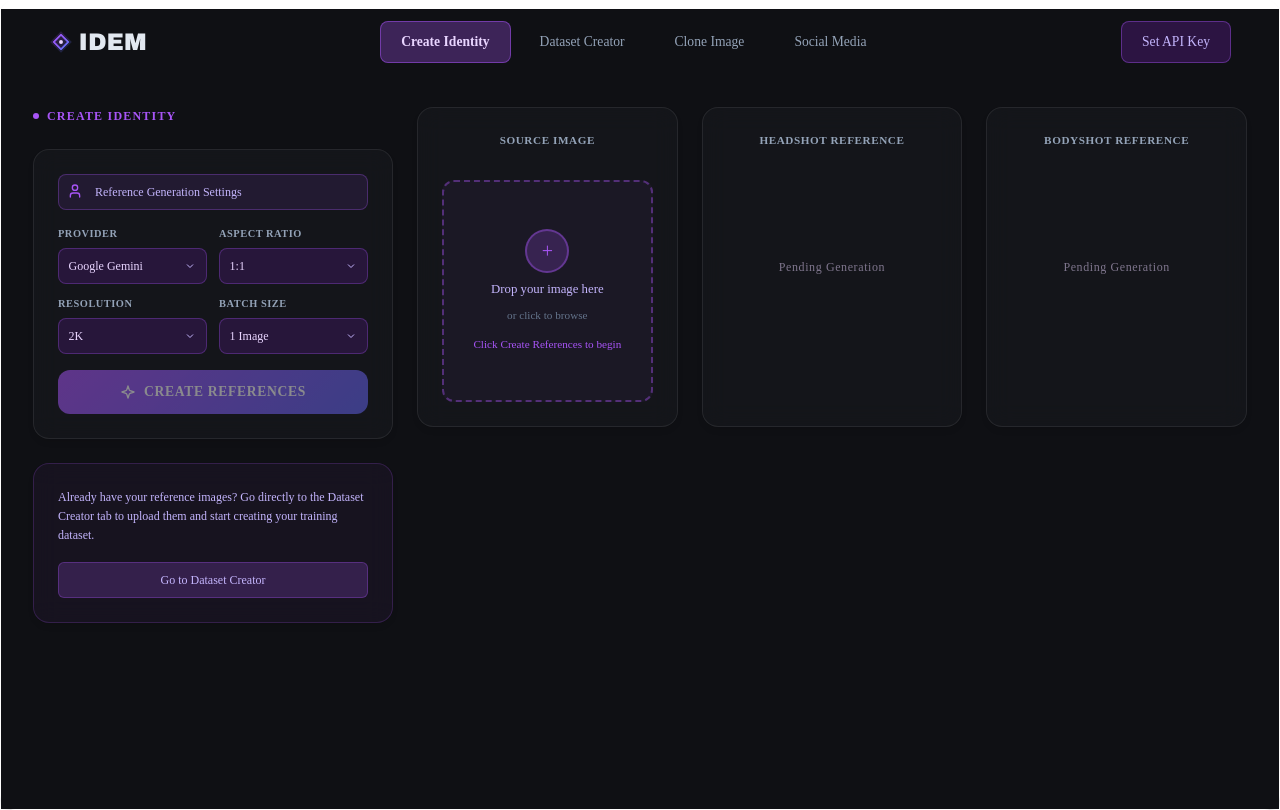
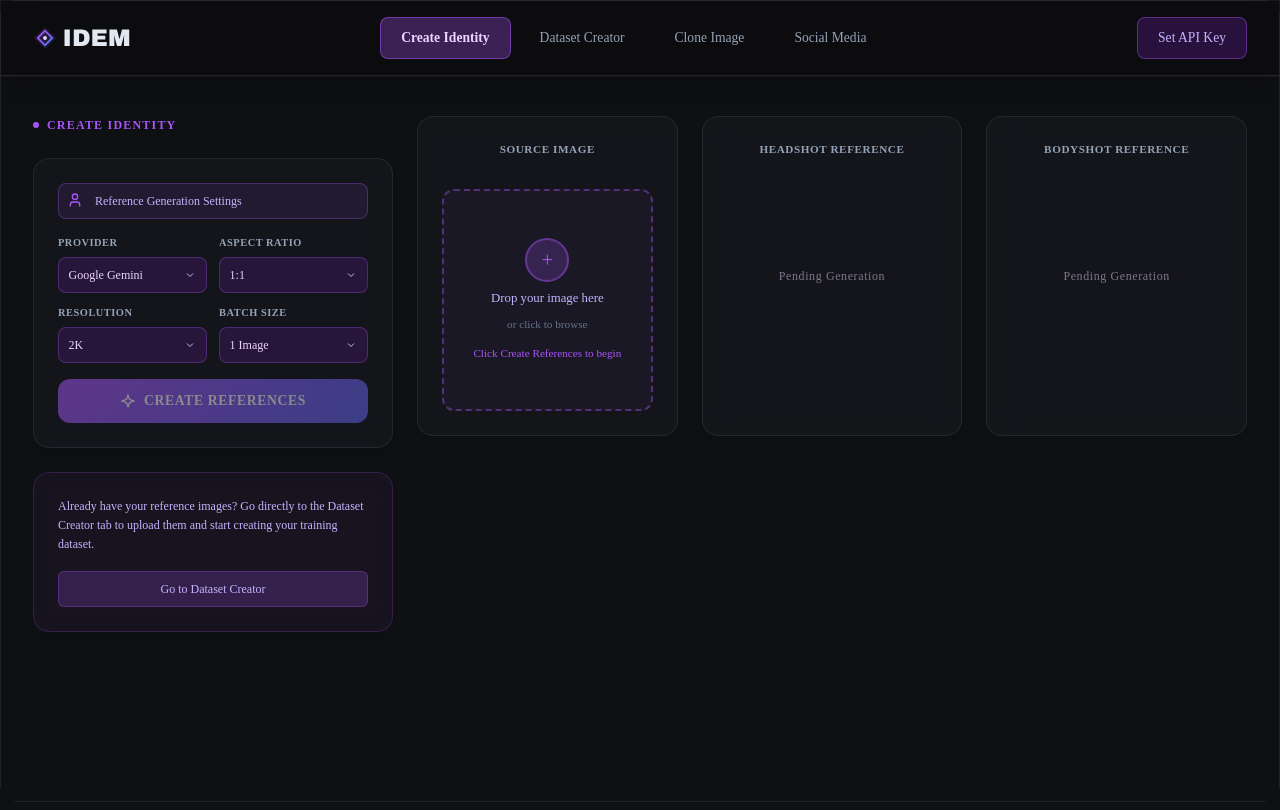
Before and after one commit to degenerativeai/idem, a React (Vite) app in the folder client/: page / in a window 1280 px wide. Both pictures are taken after a click on the button "Skip (Demo Mode)". Built offline with nearby package versions, Linux system fonts and the light colour scheme; a web font is replaced by a local one.

Commit message:
Polish header styles: darker shade, drop shadow, full width, and fix global body background

```diff
--- a/client/src/index.css
+++ b/client/src/index.css
@@ -347,7 +347,8 @@
   }
 
   body {
-    @apply font-sans antialiased bg-background text-foreground;
+    @apply font-sans antialiased text-foreground;
+    background-color: var(--bg-obsidian);
   }
 }
 
--- a/client/src/pages/IdemPage.tsx
+++ b/client/src/pages/IdemPage.tsx
@@ -51,13 +51,19 @@ const IdemPage: React.FC = () => {
                 display: 'flex',
                 justifyContent: 'space-between',
                 alignItems: 'center',
-                padding: '0.75rem 2rem',
-                marginBottom: '1rem',
-                marginTop: '0.5rem',
-                marginInline: '1rem',
+                padding: '1rem 2rem',
+                marginBottom: '1.5rem',
+                marginTop: '0',
+                marginInline: '0',
+                borderBottom: '1px solid rgba(255, 255, 255, 0.1)',
+                background: 'rgba(10, 10, 12, 0.6)',
+                backdropFilter: 'blur(16px)',
+                WebkitBackdropFilter: 'blur(16px)',
+                boxShadow: '0 4px 20px -5px rgba(0, 0, 0, 0.5), 0 0 0 1px rgba(255, 255, 255, 0.05)',
                 position: 'sticky',
-                top: '0.5rem',
-                zIndex: 100
+                top: '0',
+                zIndex: 100,
+                width: '100%'
             }}>
                 <div className="flex-center gap-md" style={{ gap: '0.35rem', display: 'flex', alignItems: 'center' }}>
                     <IdemLogo width={24} height={24} />
@@ -170,7 +176,7 @@ const IdemPage: React.FC = () => {
                 {activeTab === 'clone' && <CloneImage identityImages={generatedImages} />}
                 {activeTab === 'generator' && <ImageGenerator />}
             </main>
-        </div>
+        </div >
     );
 };
 
```
